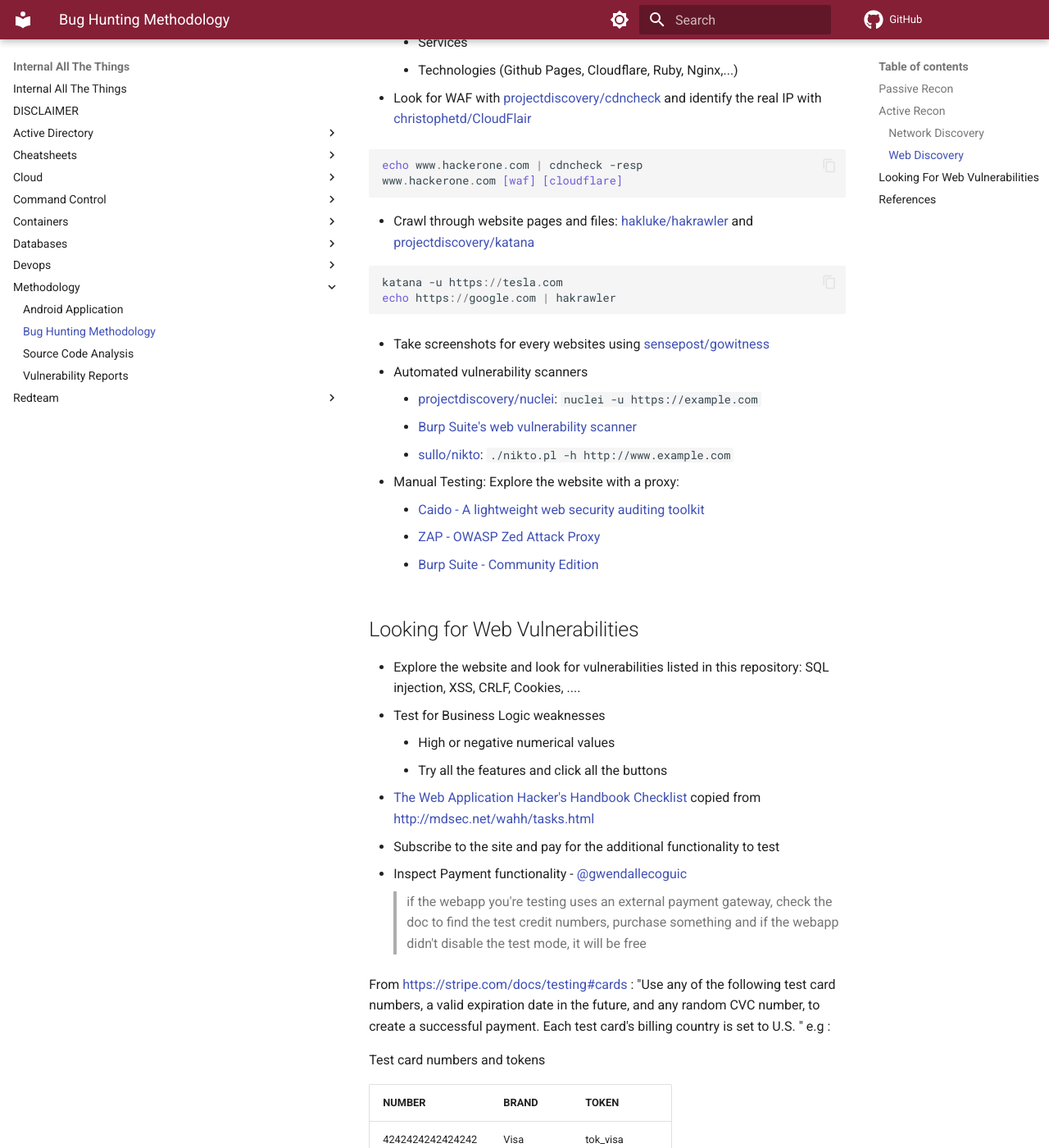
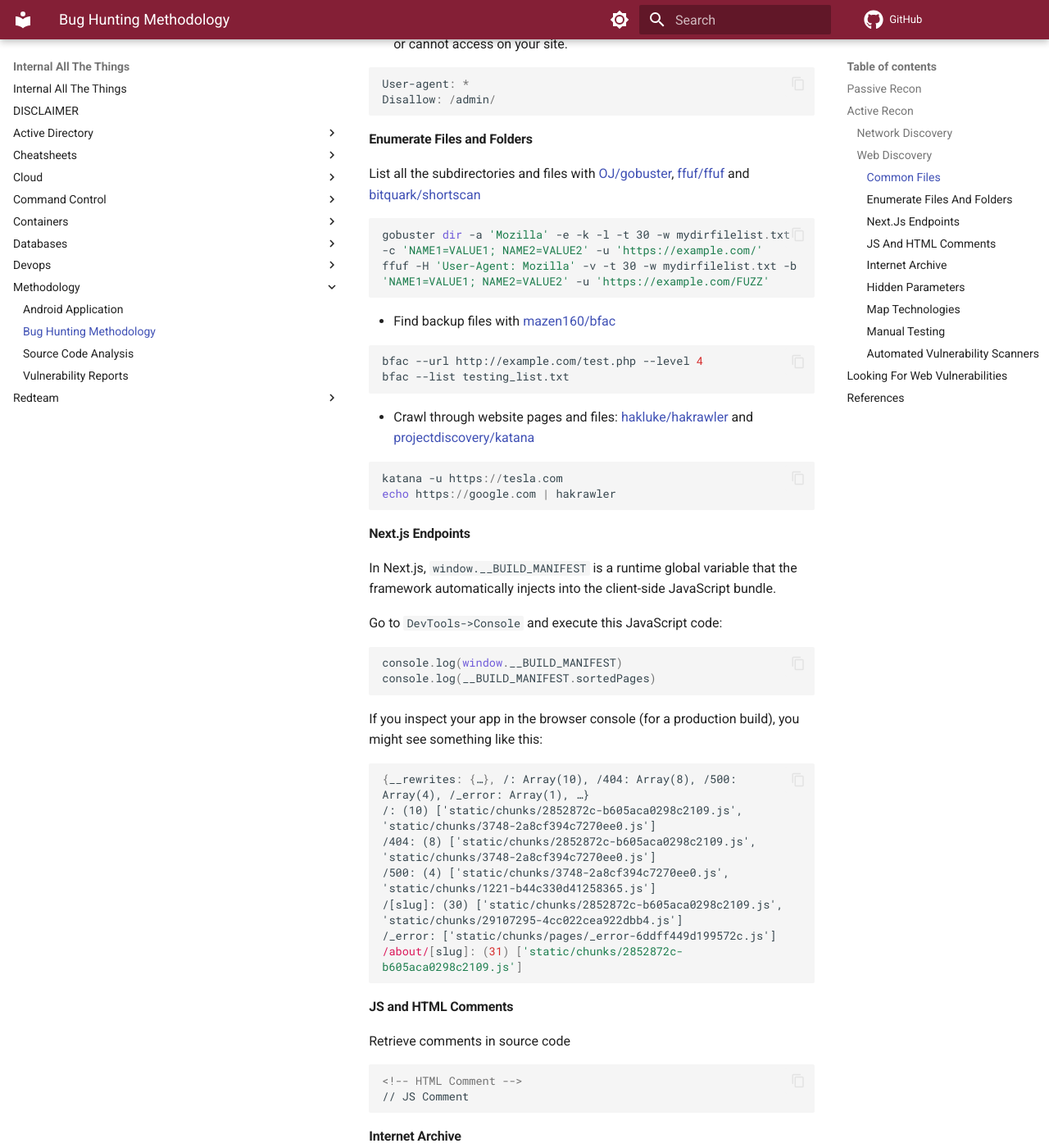
Before and after one commit to swisskyrepo/InternalAllTheThings, an MkDocs documentation site: the page built from docs/methodology/bug-hunting-methodology.md, in a window 1280 px wide and 1400 px high, scrolled down 2935 px. Shown: the whole window at 82% size. Built offline with MkDocs 1.6.1 and Material for MkDocs 9.7.7, drawn with Linux system fonts in a browser that asks for light colours; comment, search, counter and statistics services are not loaded; some of the changed text lies outside the part shown.

Commit message:
Credential Guard + Bug Hunting Methodology

````diff
--- a/docs/methodology/bug-hunting-methodology.md
+++ b/docs/methodology/bug-hunting-methodology.md
@@ -27,8 +27,8 @@
 
 * Using [The Wayback Machine](https://archive.org/web/) to detect forgotten endpoints
 
-  ```bash
-  look for JS files, old links
+  ```powershell
+  # Look for JS files, old links
   curl -sX GET "http://web.archive.org/cdx/search/cdx?url=<targetDomain.com>&output=text&fl=original&collapse=urlkey&matchType=prefix"
   ```
 
@@ -50,6 +50,18 @@
   site: *.example.com -www
   intext:"dhcpd.conf" "index of"
   intitle:"SSL Network Extender Login" -checkpoint.com
+  ```
+
+* Enumerate subdomains using HackerTarget
+
+  ```ps1
+  curl --silent 'https://api.hackertarget.com/hostsearch/?q=targetdomain.com' | grep -o '\w.*targetdomain.com'
+  ```
+
+* Enumerate endpoints using CommonCrawl
+
+  ```ps1
+  echo "targetdomain.com" | xargs -I domain curl -s "http://index.commoncrawl.org/CC-MAIN-2018-22-index?url=*.targetdomain.com&output=json" | jq -r .url | sort -u
   ```
 
 ## Active Recon
@@ -98,12 +110,33 @@
 
 ### Web Discovery
 
-* Locate `robots.txt`, `security.txt`, `sitemap.xml` files
-* Retrieve comments in source code
-* Discover URL: [tomnomnom/waybackurls](https://github.com/tomnomnom/waybackurls), [lc/gau](https://github.com/lc/gau)
-* Search for `hidden` parameters: [PortSwigger/param-miner](https://github.com/PortSwigger/param-miner), [s0md3v/Arjun](https://github.com/s0md3v/Arjun) and [Sh1Yo/x8](https://github.com/Sh1Yo/x8)
+#### Common Files
 
-* List all the subdirectories and files with [OJ/gobuster](https://github.com/OJ/gobuster), [ffuf/ffuf](https://github.com/ffuf/ffuf) and [bitquark/shortscan](https://github.com/bitquark/shortscan)
+* `security.txt`: A file that provides contact info for reporting security issues with your site (like an email or PGP key).
+
+  ```ps1
+  Contact: mailto:security@example.com
+  ```
+
+* `sitemap.xml`: Lists all the important URLs of your site so search engines can index them efficiently.
+
+  ```ps1
+  <urlset>
+    <url><loc>https://example.com/</loc></url>
+    <url><loc>https://example.com/about</loc></url>
+  </urlset>
+  ```
+
+* `robots.txt`: Tells search engine crawlers which pages or files they can or cannot access on your site.
+
+  ```ps1
+  User-agent: *
+  Disallow: /admin/
+  ```
+
+#### Enumerate Files and Folders
+
+List all the subdirectories and files with [OJ/gobuster](https://github.com/OJ/gobuster), [ffuf/ffuf](https://github.com/ffuf/ffuf) and [bitquark/shortscan](https://github.com/bitquark/shortscan)
 
   ```ps1
   gobuster dir -a 'Mozilla' -e -k -l -t 30 -w mydirfilelist.txt -c 'NAME1=VALUE1; NAME2=VALUE2' -u 'https://example.com/'
@@ -117,13 +150,75 @@
   bfac --list testing_list.txt
   ```
 
-* Map technologies: Web service enumeration using [projectdiscovery/httpx](https://github.com/projectdiscovery/httpx) or [projectdiscovery/wappalyzergo](https://github.com/projectdiscovery/wappalyzergo)
+* Crawl through website pages and files: [hakluke/hakrawler](https://github.com/hakluke/hakrawler) and [projectdiscovery/katana](https://github.com/projectdiscovery/katana)
+
+  ```ps1
+  katana -u https://tesla.com
+  echo https://google.com | hakrawler
+  ```
+
+#### Next.js Endpoints
+
+In Next.js, `window.__BUILD_MANIFEST` is a runtime global variable that the framework automatically injects into the client-side JavaScript bundle.
+
+Go to `DevTools->Console` and execute this JavaScript code:
+
+```js
+console.log(window.__BUILD_MANIFEST)
+console.log(__BUILD_MANIFEST.sortedPages)
+```
+
+If you inspect your app in the browser console (for a production build), you might see something like this:
+
+```js
+{__rewrites: {…}, /: Array(10), /404: Array(8), /500: Array(4), /_error: Array(1), …}
+/: (10) ['static/chunks/2852872c-b605aca0298c2109.js', 'static/chunks/3748-2a8cf394c7270ee0.js']
+/404: (8) ['static/chunks/2852872c-b605aca0298c2109.js', 'static/chunks/3748-2a8cf394c7270ee0.js']
+/500: (4) ['static/chunks/3748-2a8cf394c7270ee0.js', 'static/chunks/1221-b44c330d41258365.js']
+/[slug]: (30) ['static/chunks/2852872c-b605aca0298c2109.js', 'static/chunks/29107295-4cc022cea922dbb4.js']
+/_error: ['static/chunks/pages/_error-6ddff449d199572c.js']
+/about/[slug]: (31) ['static/chunks/2852872c-b605aca0298c2109.js']
+```
+
+#### JS and HTML Comments
+
+Retrieve comments in source code
+
+```html
+<!-- HTML Comment -->
+// JS Comment
+```
+
+#### Internet Archive
+
+Discover URL: [tomnomnom/waybackurls](https://github.com/tomnomnom/waybackurls), [lc/gau](https://github.com/lc/gau)
+
+  ```ps1
+  gau --o example-urls.txt example.com
+  gau --blacklist png,jpg,gif example.com
+  ```
+
+#### Hidden Parameters
+
+Search for `hidden` parameters: [PortSwigger/param-miner](https://github.com/PortSwigger/param-miner), [s0md3v/Arjun](https://github.com/s0md3v/Arjun) and [Sh1Yo/x8](https://github.com/Sh1Yo/x8)
+
+  ```ps1
+  x8 -u "https://example.com/?something=1" -w <wordlist>
+  ```
+
+#### Map Technologies
+
+* Web service enumeration using [projectdiscovery/httpx](https://github.com/projectdiscovery/httpx) or [projectdiscovery/wappalyzergo](https://github.com/projectdiscovery/wappalyzergo)
     * Favicon hash
     * JARM fingerprint
     * ASN
     * Status code
     * Services
     * Technologies (Github Pages, Cloudflare, Ruby, Nginx,...)
+
+    ```ps1
+    httpx -title -tech-detect -status-code -follow-redirects -jarm -asn -json -silent -ports 80,443 -l urls.txt
+    ```
 
 * Look for WAF with [projectdiscovery/cdncheck](https://github.com/projectdiscovery/cdncheck) and identify the real IP with [christophetd/CloudFlair](https://github.com/christophetd/CloudFlair)
 
@@ -132,24 +227,30 @@
   www.hackerone.com [waf] [cloudflare]
   ```
 
-* Crawl through website pages and files: [hakluke/hakrawler](https://github.com/hakluke/hakrawler) and [projectdiscovery/katana](https://github.com/projectdiscovery/katana)
+* Take screenshots for every websites using [sensepost/gowitness](https://github.com/sensepost/gowitness)
+
+#### Manual Testing
+
+Explore the website with a proxy:
+
+* [Caido - A lightweight web security auditing toolkit](https://caido.io/)
+* [ZAP - OWASP Zed Attack Proxy](https://www.zaproxy.org/)
+* [Burp Suite - Community Edition](https://portswigger.net/burp/communitydownload)
+
+#### Automated vulnerability scanners
+
+* [projectdiscovery/nuclei](https://github.com/projectdiscovery/nuclei):
 
   ```ps1
-  katana -u https://tesla.com
-  echo https://google.com | hakrawler
+  nuclei -u https://example.com
   ```
 
-* Take screenshots for every websites using [sensepost/gowitness](https://github.com/sensepost/gowitness)
+* [Burp Suite's web vulnerability scanner](https://portswigger.net/burp/vulnerability-scanner)
+* [sullo/nikto](https://github.com/sullo/nikto)
 
-* Automated vulnerability scanners
-    * [projectdiscovery/nuclei](https://github.com/projectdiscovery/nuclei): `nuclei -u https://example.com`
-    * [Burp Suite's web vulnerability scanner](https://portswigger.net/burp/vulnerability-scanner)
-    * [sullo/nikto](https://github.com/sullo/nikto): `./nikto.pl -h http://www.example.com`
-
-* Manual Testing: Explore the website with a proxy:
-    * [Caido - A lightweight web security auditing toolkit](https://caido.io/)
-    * [ZAP - OWASP Zed Attack Proxy](https://www.zaproxy.org/)
-    * [Burp Suite - Community Edition](https://portswigger.net/burp/communitydownload)
+  ```ps1
+  ./nikto.pl -h http://www.example.com
+  ```
 
 ## Looking for Web Vulnerabilities
 
@@ -157,15 +258,14 @@
 * Test for Business Logic weaknesses
     * High or negative numerical values
     * Try all the features and click all the buttons
-* [The Web Application Hacker's Handbook Checklist](https://gist.github.com/gbedoya/10935137) copied from <http://mdsec.net/wahh/tasks.html>
+* [The Web Application Hacker's Handbook Checklist](https://web.archive.org/web/20210126221152/https://gist.github.com/gbedoya/10935137)
 
 * Subscribe to the site and pay for the additional functionality to test
 
 * Inspect Payment functionality - [@gwendallecoguic](https://twitter.com/gwendallecoguic/status/988138794686779392)
-  > if the webapp you're testing uses an external payment gateway, check the doc to find the test credit numbers, purchase something and if the webapp didn't disable the test mode, it will be free
+  > If the webapp you're testing uses an external payment gateway, check the doc to find the test credit numbers, purchase something and if the webapp didn't disable the test mode, it will be free
 
-  From <https://stripe.com/docs/testing#cards> : "Use any of the following test card numbers, a valid expiration date in the future, and any random CVC number, to create a successful payment. Each test card's billing country is set to U.S. "
-  e.g :
+  From [https://stripe.com/docs/testing](https://stripe.com/docs/testing#cards) : "Use any of the following test card numbers, a valid expiration date in the future, and any random CVC number, to create a successful payment. Each test card's billing country is set to U.S."
 
   Test card numbers and tokens
 
````
Also changed, not shown: docs/active-directory/ad-adds-enumerate.md (+1 -0 lines), docs/active-directory/hash-capture.md (+1 -1 lines), docs/redteam/evasion/windows-defenses.md (+43 -11 lines).
